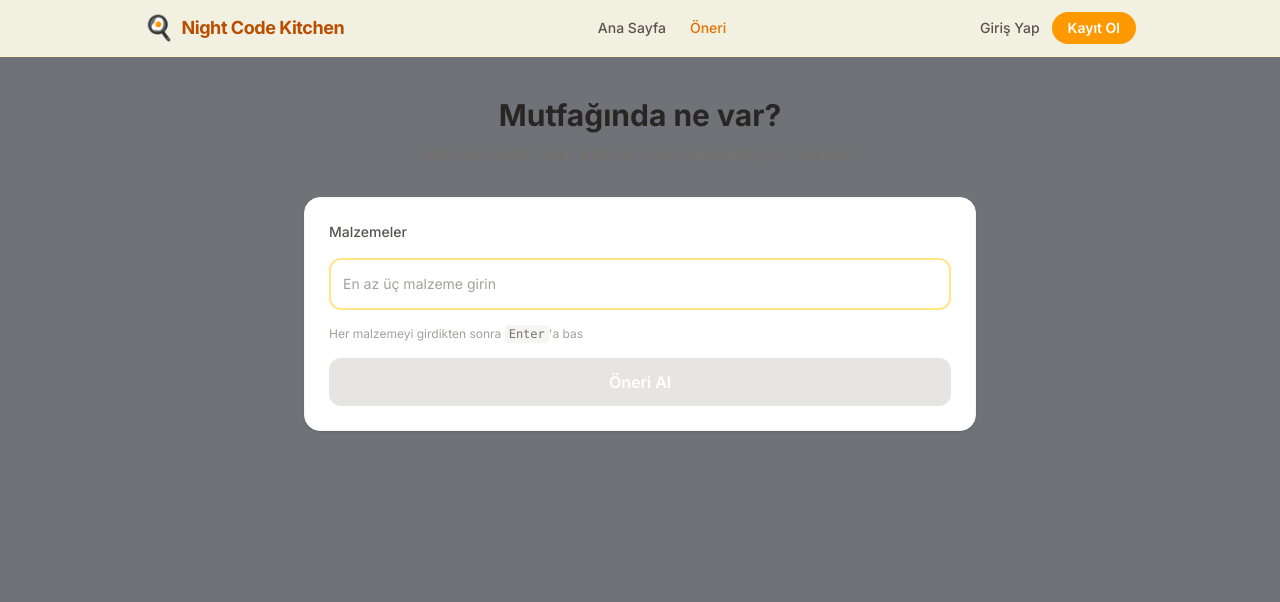
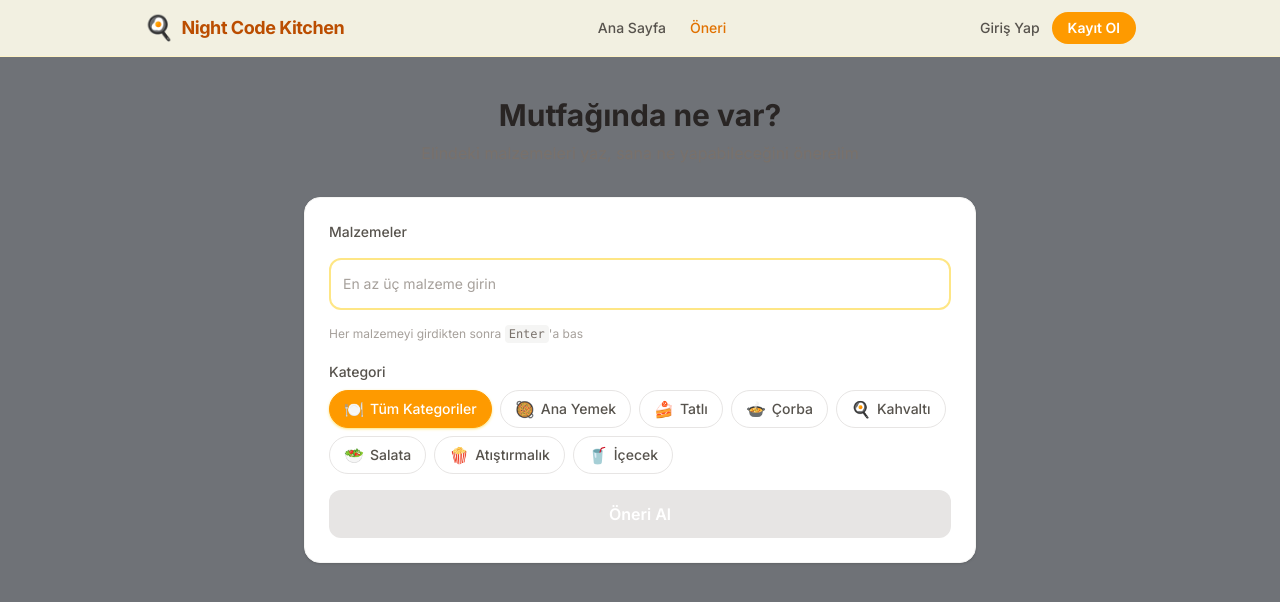
Before and after one commit to mehmet-furkan/YMT-Akilli-Yemek-Tarifi-Web-Uygulamasi, a React (Vite) app in the folder client/: page /oneri in a window 1280 px wide. Shown: the top 602 px of the page. Built offline with nearby package versions, Linux system fonts and the light colour scheme.

Commit message:
feat: tarif öneri sayfasına kategori filtresi ekle ndi

```diff
--- a/client/src/hooks/useRecommendations.ts
+++ b/client/src/hooks/useRecommendations.ts
@@ -5,14 +5,22 @@ import type { RecommendationResponse } from "../types/recipe";
 interface RecommendationPayload {
   ingredients: string[];
   dietaryPreferences?: string[];
+  category?: string | null;
 }
 
 async function fetchRecommendations(
   payload: RecommendationPayload
 ): Promise<RecommendationResponse> {
+  const { ingredients, dietaryPreferences, category } = payload;
+
+  const body: Record<string, unknown> = { ingredients, dietaryPreferences };
+  if (category) {
+    body.category = category;
+  }
+
   const response = await api.post<RecommendationResponse>(
     "/recommendations",
-    payload
+    body
   );
   return response.data;
 }
--- a/client/src/pages/RecommendationPage.tsx
+++ b/client/src/pages/RecommendationPage.tsx
@@ -6,6 +6,19 @@ import { useAuth } from "../hooks/useAuth";
 import type { RecommendationResult } from "../types/recipe";
 
 const MIN_INGREDIENTS = 3;
+
+// ─── Kategori seçenekleri ───────────────────────────────────────────────────
+
+const CATEGORIES = [
+  { label: "Tüm Kategoriler", value: null, emoji: "🍽️" },
+  { label: "Ana Yemek", value: "Ana Yemek", emoji: "🥘" },
+  { label: "Tatlı", value: "Tatlı", emoji: "🍰" },
+  { label: "Çorba", value: "Çorba", emoji: "🍲" },
+  { label: "Kahvaltı", value: "Kahvaltı", emoji: "🍳" },
+  { label: "Salata", value: "Salata", emoji: "🥗" },
+  { label: "Atıştırmalık", value: "Atıştırmalık", emoji: "🍿" },
+  { label: "İçecek", value: "İçecek", emoji: "🥤" },
+] as const;
 
 // ─── Toast bileşeni ────────────────────────────────────────────────────────
 
@@ -124,6 +137,7 @@ function ResultCard({ result }: { result: RecommendationResult }) {
 export default function RecommendationPage() {
   const { user } = useAuth();
   const [ingredients, setIngredients] = useState<string[]>([]);
+  const [selectedCategory, setSelectedCategory] = useState<string | null>(null);
   const [toastVisible, setToastVisible] = useState(false);
   const { mutate, data, isPending, isSuccess } = useRecommendations();
 
@@ -142,7 +156,7 @@ export default function RecommendationPage() {
       return;
     }
     const dietaryPreferences = user?.preferences?.diet ?? [];
-    mutate({ ingredients, dietaryPreferences });
+    mutate({ ingredients, dietaryPreferences, category: selectedCategory });
   }
 
   return (
@@ -189,6 +203,38 @@ export default function RecommendationPage() {
               </p>
             )}
           </div>
+
+          {/* ── Kategori Filtresi ── */}
+          <div className="space-y-2 pt-1">
+            <label className="block text-sm font-medium text-stone-600">
+              Kategori
+            </label>
+            <div className="flex flex-wrap gap-2">
+              {CATEGORIES.map((cat) => {
+                const isActive = selectedCategory === cat.value;
+                return (
+                  <button
+                    key={cat.label}
+                    type="button"
+                    onClick={() => setSelectedCategory(cat.value)}
+                    className={`
+                      inline-flex items-center gap-1.5 px-3.5 py-2 rounded-full text-sm font-medium
+                      border transition-all duration-200 cursor-pointer select-none
+                      ${
+                        isActive
+                          ? "bg-amber-500 text-white border-amber-500 shadow-sm shadow-amber-200"
+                          : "bg-white text-stone-600 border-stone-200 hover:border-amber-300 hover:bg-amber-50 hover:text-amber-700"
+                      }
+                    `}
+                  >
+                    <span className="text-base leading-none">{cat.emoji}</span>
+                    {cat.label}
+                  </button>
+                );
+              })}
+            </div>
+          </div>
+
           <button
             onClick={handleSubmit}
             disabled={isInsufficient || isPending}
@@ -215,7 +261,7 @@ export default function RecommendationPage() {
                 Maalesef eşleşme bulunamadı
               </p>
               <p className="text-sm mt-1">
-                Daha fazla malzeme ekle ve tekrar dene
+                Daha fazla malzeme ekle veya farklı bir kategori dene
               </p>
             </div>
           )}
@@ -224,6 +270,11 @@ export default function RecommendationPage() {
             <>
               <h2 className="text-sm font-medium text-stone-500 mb-4">
                 {results.length} öneri bulundu
+                {selectedCategory && (
+                  <span className="ml-1 text-amber-600">
+                    — {selectedCategory}
+                  </span>
+                )}
               </h2>
               <div className="grid grid-cols-1 sm:grid-cols-2 gap-4">
                 {results.map((result) => (
```
Also changed, not shown: 2 other files (tests, documents, lock files or other folders).
